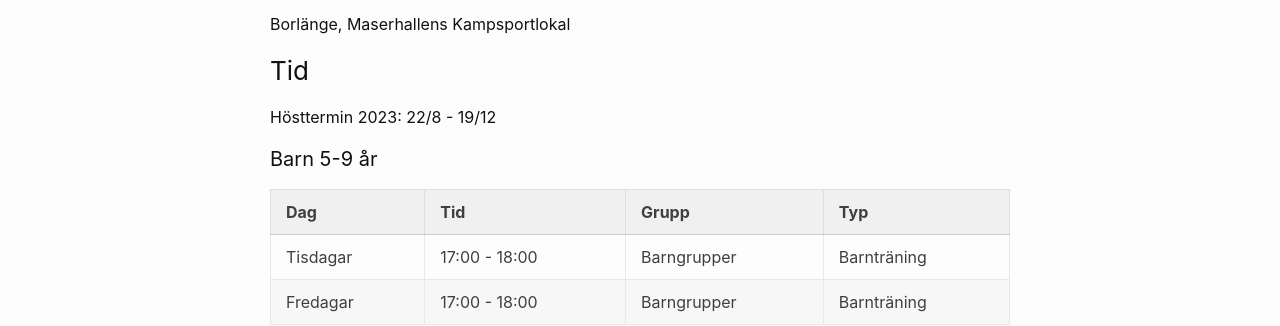
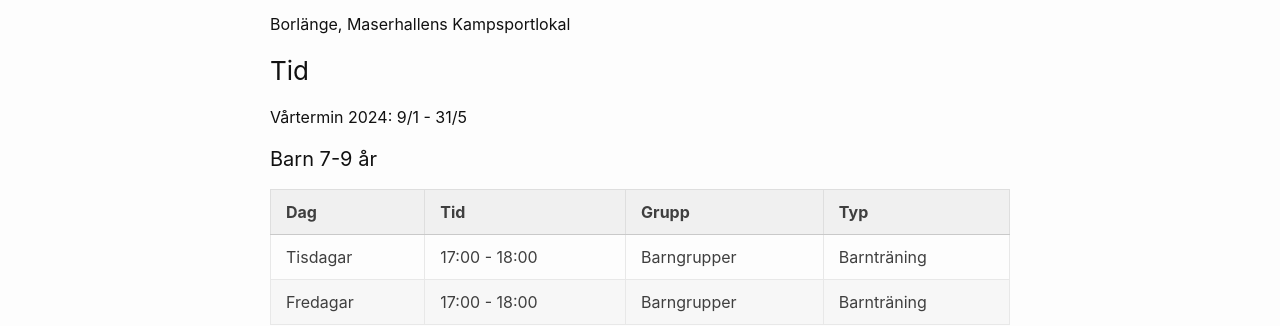
Before and after one commit to dalataekwondo/dalataekwondo.github.io, a Jekyll site: the page built from 02.lokal-tid.markdown, in a window 1280 px wide and 900 px high. Shown: the part 339-665 px from the top of the window. Built offline with Jekyll 4.4.1, drawn with Linux system fonts in a browser that asks for light colours.

Commit message:
Update 02.lokal-tid.markdown

```diff
--- a/02.lokal-tid.markdown
+++ b/02.lokal-tid.markdown
@@ -15,9 +15,9 @@ Borlänge, Maserhallens Kampsportlokal
 
 ### Tid {#tid}
 
-Hösttermin 2023: 22/8 - 19/12
+Vårtermin 2024: 9/1 - 31/5
 
-#### Barn 5-9 år
+#### Barn 7-9 år
 
 | Dag      | Tid           | Grupp       | Typ         |
 | -------- | ------------- | ----------- | ----------- |
```
